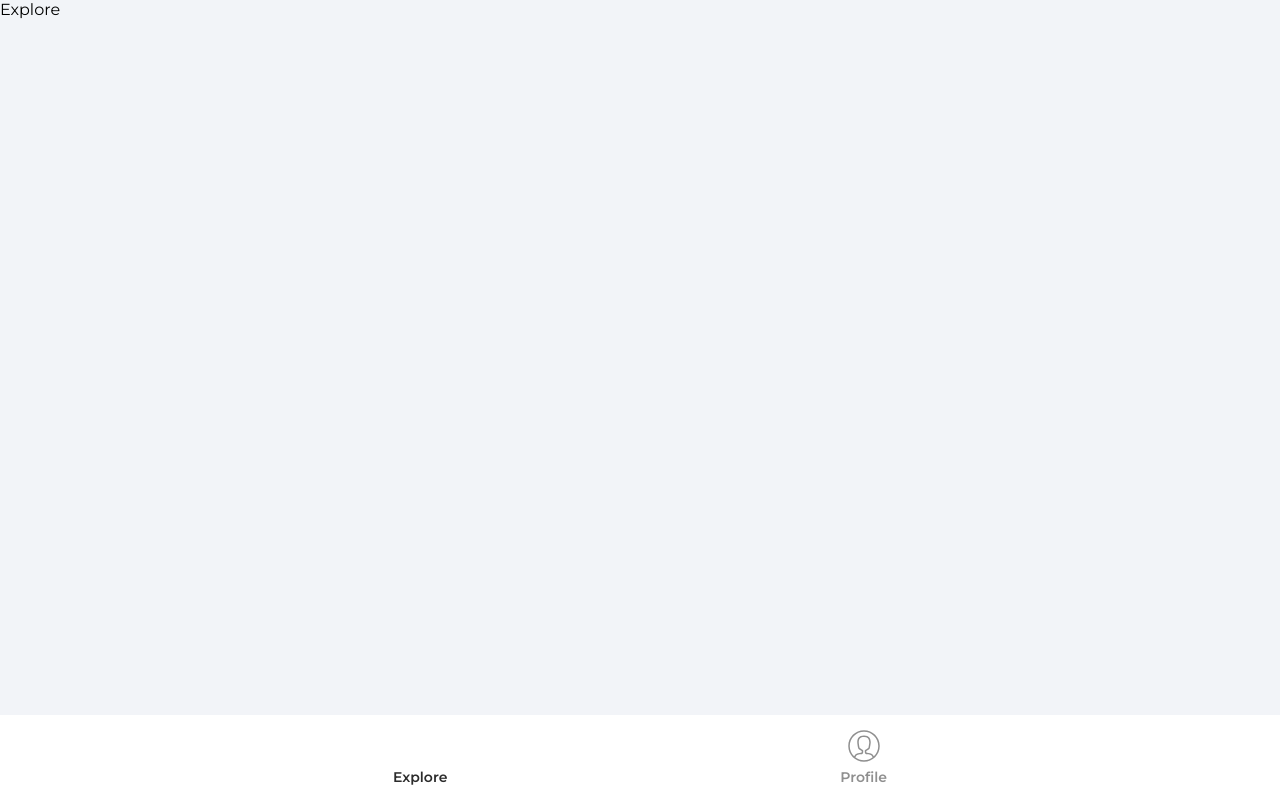
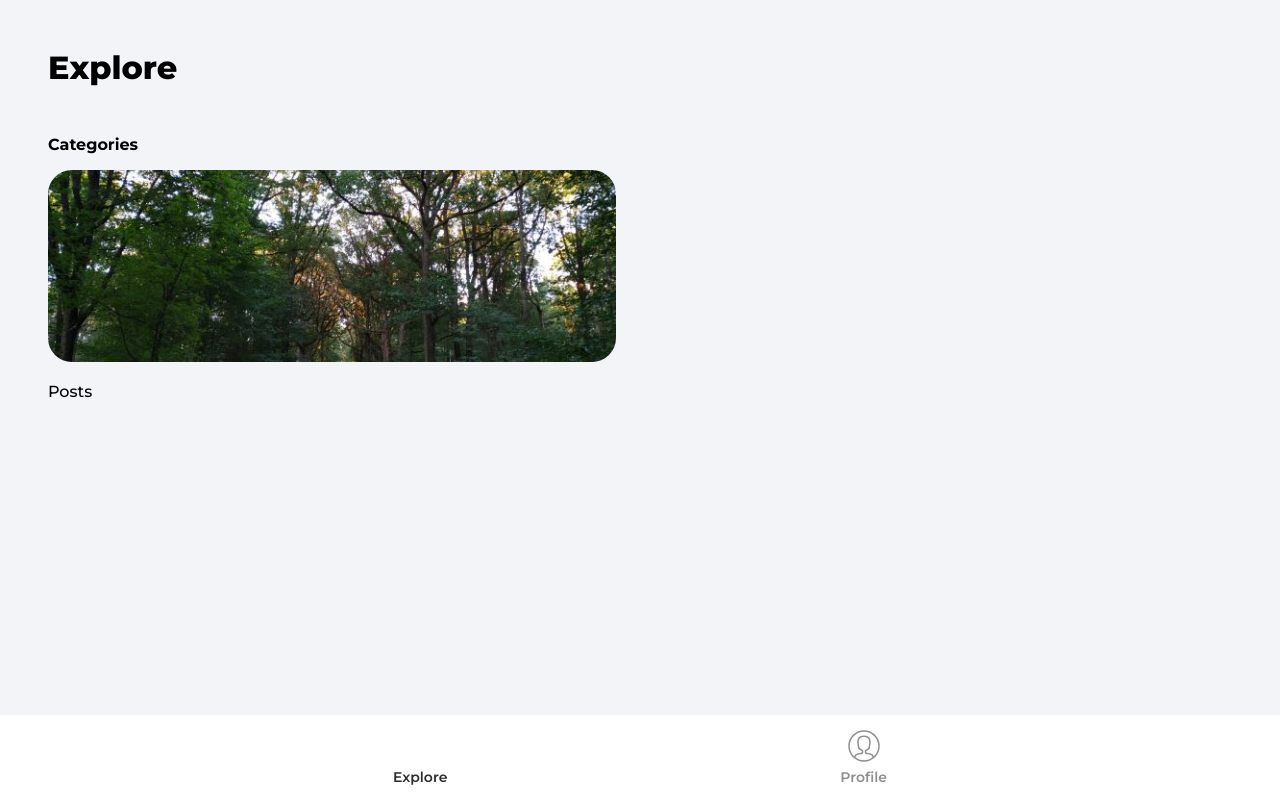
Before and after one commit to Dimterion/Posts-app, a React (Create React App) app: page / in a window 1280 px wide. Built offline with nearby package versions, Linux system fonts and the light colour scheme; no server answers; some icons are missing.

Commit message:
Added categories section.

```diff
--- a/src/App.js
+++ b/src/App.js
@@ -5,6 +5,7 @@
 import { PrivateRoute } from "./components/PrivateRoute";
 import Explore from "./pages/Explore";
 import Posts from "./pages/Posts";
+import Category from "./pages/Category";
 import Profile from "./pages/Profile";
 import SignIn from "./pages/SignIn";
 import SignUp from "./pages/SignUp";
@@ -17,6 +18,7 @@
         <Routes>
           <Route path="/" element={<Explore />} />
           <Route path="/posts" element={<Posts />} />
+          <Route path="/category/:categoryName" element={<Category />} />
           <Route path="/profile" element={<PrivateRoute />}>
             <Route path="/profile" element={<Profile />} />
           </Route>
--- /dev/null
+++ b/src/pages/Category.jsx
@@ -0,0 +1,5 @@
+function Category() {
+  return <div>Category</div>;
+}
+
+export default Category;
--- a/src/pages/Explore.jsx
+++ b/src/pages/Explore.jsx
@@ -1,5 +1,27 @@
+import { Link } from "react-router-dom";
+import categoryImage from "../assets/jpg/img-forest.jpg";
+
 function Explore() {
-  return <div>Explore</div>;
+  return (
+    <div className="explore">
+      <header>
+        <p className="pageHeader">Explore</p>
+      </header>
+      <main>
+        <p className="exploreCategoryHeading">Categories</p>
+        <div className="exploreCategories">
+          <Link to="/category/post">
+            <img
+              src={categoryImage}
+              alt="Road in the forest"
+              className="exploreCategoryImg"
+            />
+            <p className="exploreCategoryName">Posts</p>
+          </Link>
+        </div>
+      </main>
+    </div>
+  );
 }
 
 export default Explore;
```
Also changed, not shown: src/assets/jpg/img-forest.jpg (added).
